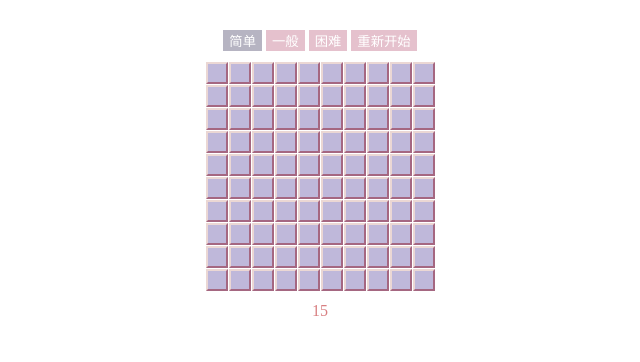
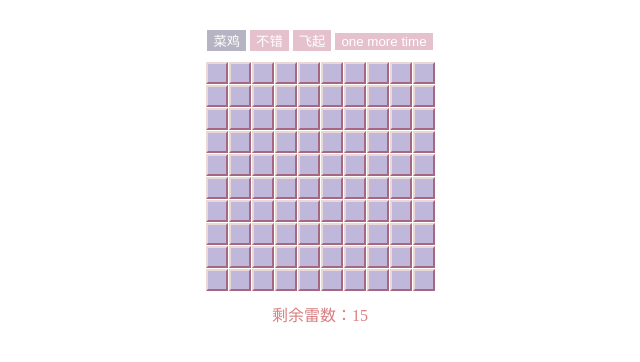
Before and after one commit to Nebula-Liu/mine, a plain HTML site: page index.html in a window 1280 px wide. Shown: the whole page, without its empty margins (320-960 px from the left). Drawn offline with Linux system fonts and the light colour scheme.

Commit message:
Update index.html

```diff
--- a/index.html
+++ b/index.html
@@ -8,15 +8,15 @@
 <body>
 	<div class="container">
 		<div class="level">
-			<button class="select">简单</button>
-			<button>一般</button>
-			<button>困难</button>
-			<button>重新开始</button>
+			<button class="select">菜鸡</button>
+			<button>不错</button>
+			<button>飞起</button>
+			<button>one more time</button>
 		</div>
 		<div class="mine">
 
 		</div>
-		<div class="last"> <span class="mineNum"></span></div>
+		<div class="last"> 剩余雷数：<span class="mineNum"></span></div>
 	</div>
 <script src="index.js"></script>
 </body>
```
